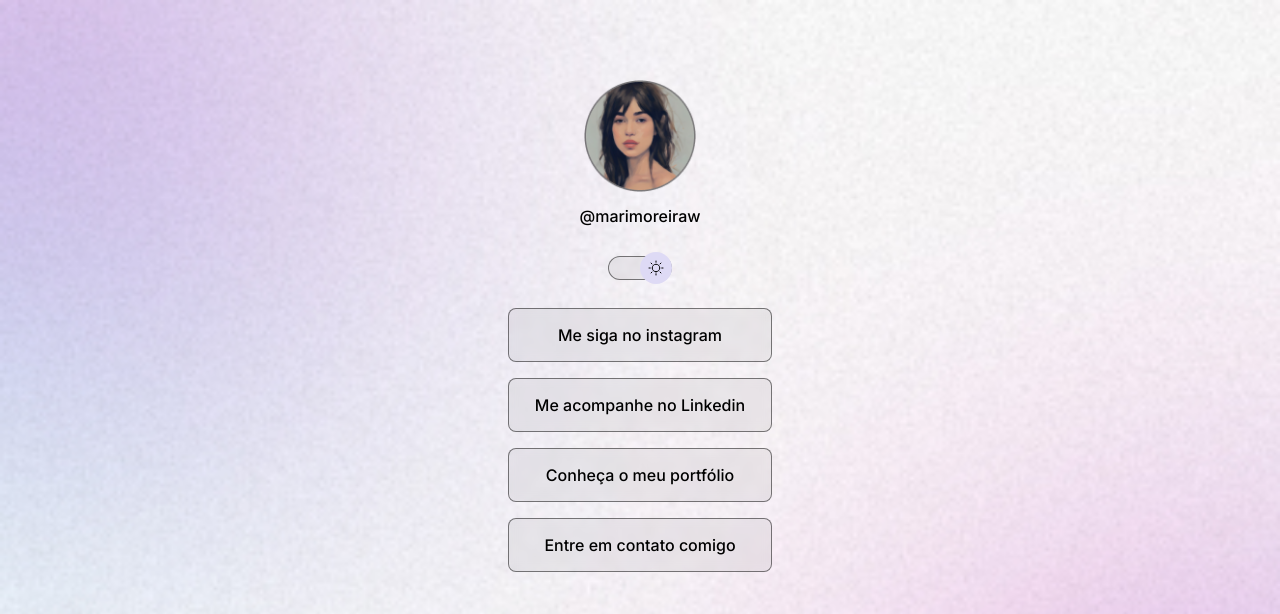
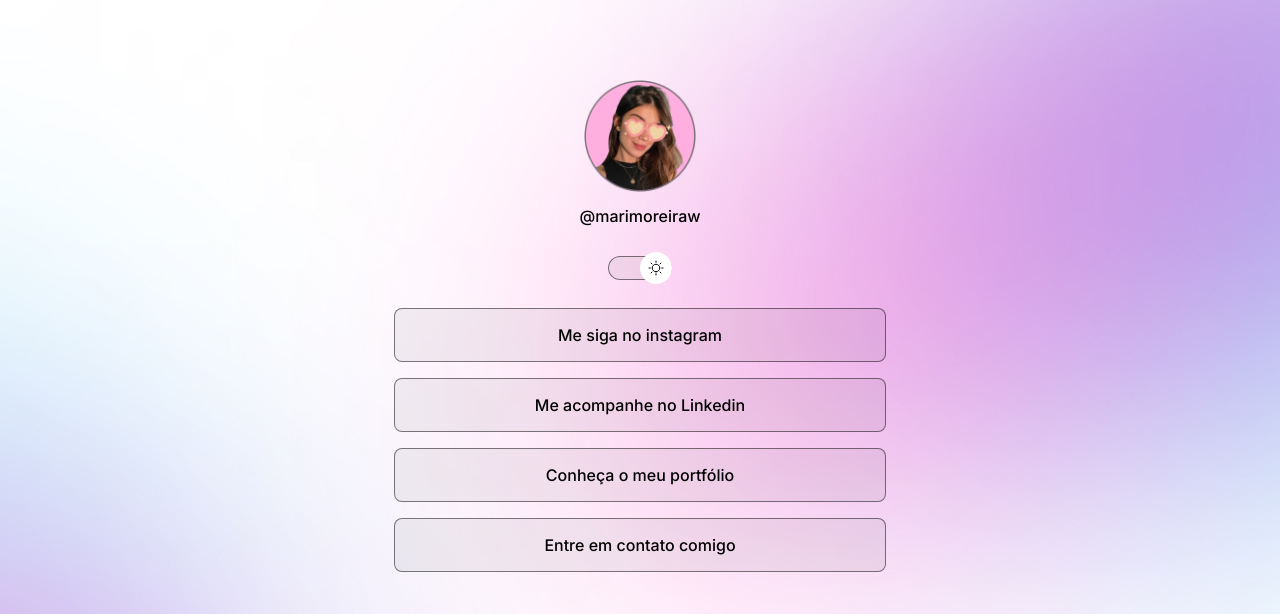
Before and after one commit to marimoreiraw/CursoRocketseat, a plain HTML site: page index.html in a window 1280 px wide. Both pictures are taken after a click on the element 640 px from the left and 267 px from the top of the page. Shown: the top 614 px of the page. Drawn offline with nearby package versions, Linux system fonts and the light colour scheme.

Commit message:
alteracoes finais

```diff
--- a/index.html
+++ b/index.html
@@ -16,7 +16,7 @@
   <body>
     <div id="container">
       <div id="profile">
-        <img src="./assets/perfil.png" alt="avatar de usuário" />
+        <img src="./assets/avatar-dark.png" alt="avatar de usuário" />
         <p>@marimoreiraw</p>
       </div>
       <div id="switch" onclick="toggleMode()">
@@ -31,7 +31,9 @@
         </li>
 
         <li>
-          <a href="https://www.linkedin.com/in/mariana-m-443045178/" target="_blank"
+          <a
+            href="https://www.linkedin.com/in/mariana-m-443045178/"
+            target="_blank"
             >Me acompanhe no Linkedin</a
           >
         </li>
@@ -50,7 +52,10 @@
         <a href="https://www.instagram.com/marimoreiraw/" target="blank">
           <ion-icon name="logo-instagram"></ion-icon>
         </a>
-        <a href="https://www.linkedin.com/in/mariana-m-443045178/" target="blank">
+        <a
+          href="https://www.linkedin.com/in/mariana-m-443045178/"
+          target="blank"
+        >
           <ion-icon name="logo-linkedin"></ion-icon>
         </a>
         <a href="https://github.com/marimoreiraw" target="blank">
@@ -77,6 +82,5 @@
     ></script>
 
     <script src="script.js"></script>
-
   </body>
 </html>
--- a/script.js
+++ b/script.js
@@ -13,9 +13,9 @@ function toggleMode() {
   //substituir a imagem
   if (html.classList.contains("light")) {
     //se tiver o light mode, adicionar a imagem light
-    img.setAttribute("src", "./assets/perfil-light.png")
+    img.setAttribute("src", "./assets/avatar-light.png")
   } else {
     //se tiver sem light mode, manter a imagem normal
-    img.setAttribute("src", "./assets/perfil.png")
+    img.setAttribute("src", "./assets/avatar-dark.png")
   }
 }
--- a/style.css
+++ b/style.css
@@ -8,8 +8,7 @@
   --text-color: white;
   --bg-url: url(./assets/bg-mobile.jpg);
   --border-color: rgba(255, 255, 255, 0.5);
-  --border-color-hover: #f1f7fe;
-  --background-color: rgba(255, 255, 255, 0.1);
+  --background-color: rgba(255, 255, 255, 0.05);
   --background-color-hover: rgba(0, 0, 0, 0.02);
   --social-link-hover: rgba(255, 255, 255, 0.2);
   --switch-bg-url: url(./assets/MoonStars.svg);
@@ -19,7 +18,6 @@
   --text-color: black;
   --bg-url: url(./assets/bg-mobile.light.jpg);
   --border-color: rgba(0, 0, 0, 0.5);
-  --border-color-hover: black;
   --background-color: rgba(0, 0, 0, 0.05);
   --background-color-hover: rgba(0, 0, 0, 0.02);
   --social-link-hover: rgba(0, 0, 0, 0.1);
@@ -36,7 +34,8 @@ body {
 
   /*background: color image repeat position/size */
   background: var(--bg-url) no-repeat top center/cover;
-  }
+  height: 100vh;
+}
 
 body * {
   font-family: "Inter", sans-serif;
@@ -44,7 +43,8 @@ body * {
 }
 
 #container {
-  width: 360px;
+  width: 100%;
+  max-width: 588px;
   margin: 56px auto 0px auto;
   padding: 0 24px;
 }
@@ -75,7 +75,7 @@ body * {
 #switch button {
   width: 32px;
   height: 32px;
-  background: #dedaf5 var(--switch-bg-url) no-repeat center;
+  background: white var(--switch-bg-url) no-repeat center;
   border: 0;
   border-radius: 50%;
 
@@ -84,11 +84,16 @@ body * {
   left: 0;
   z-index: 1;
   transform: translateY(-50%);
+
+  animation: slide-back 0.3s;
 }
 
 .light #switch button {
-  right: 0;
-  left: initial;
+  animation: slide-in 0.3s forwards;
+}
+
+#switch button:hover {
+  outline: 8px solid var(--social-link-hover);
 }
 
 #switch span {
@@ -136,7 +141,7 @@ ul li a {
 
 ul li a:hover {
   background: var(--background-color-hover);
-  border: 1.5px solid var(--border-color-hover);
+  border: 1.5px solid var(--text-color);
 }
 
 /* social links */
@@ -178,3 +183,32 @@ footer a:hover {
   color: #ab8ade;
   letter-spacing: 0.5px;
 }
+
+/* media queries */
+@media (min-width: 700px) {
+  :root {
+    --bg-url: url(./assets/bg-desktop.dark.jpg);
+  }
+  .light {
+    --bg-url: url(./assets/bg-desktop.light.jpg);
+  }
+}
+
+/* animação do botão */
+@keyframes slide-in {
+  from {
+    left: 0;
+  }
+  to {
+    left: 50%;
+  }
+}
+
+@keyframes slide-back {
+  from {
+    left: 50%;
+  }
+  to {
+    left: 0;
+  }
+}
```
Also changed, not shown: assets/Avatar.png (deleted), assets/DevLinks.jpg (added), assets/DevLinks.png (deleted), assets/Ellipse-light.png (deleted), assets/avatar-dark.png (added), assets/avatar-light.png (added), assets/bg-desktop.dark.jpg (added), assets/bg-desktop.light.jpg (added), assets/perfil-light.png (deleted), assets/perfil.png (deleted).
